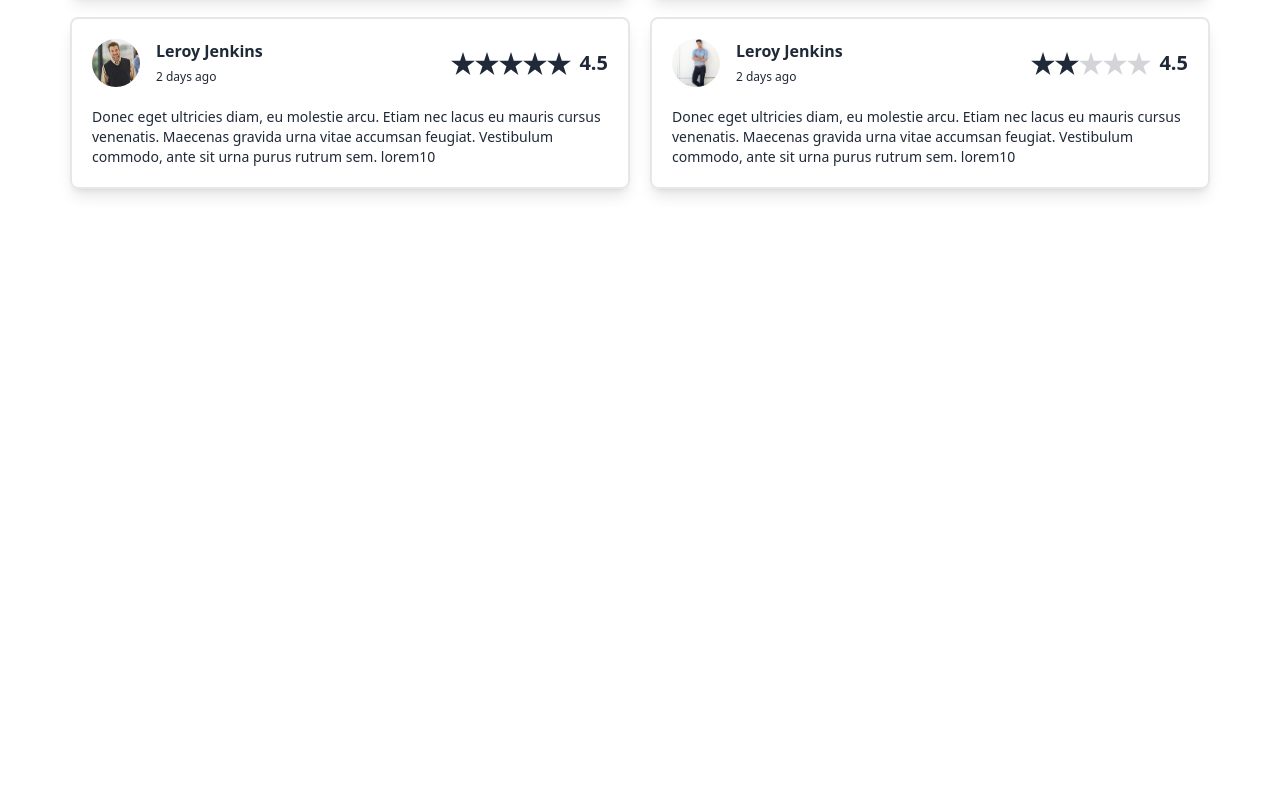
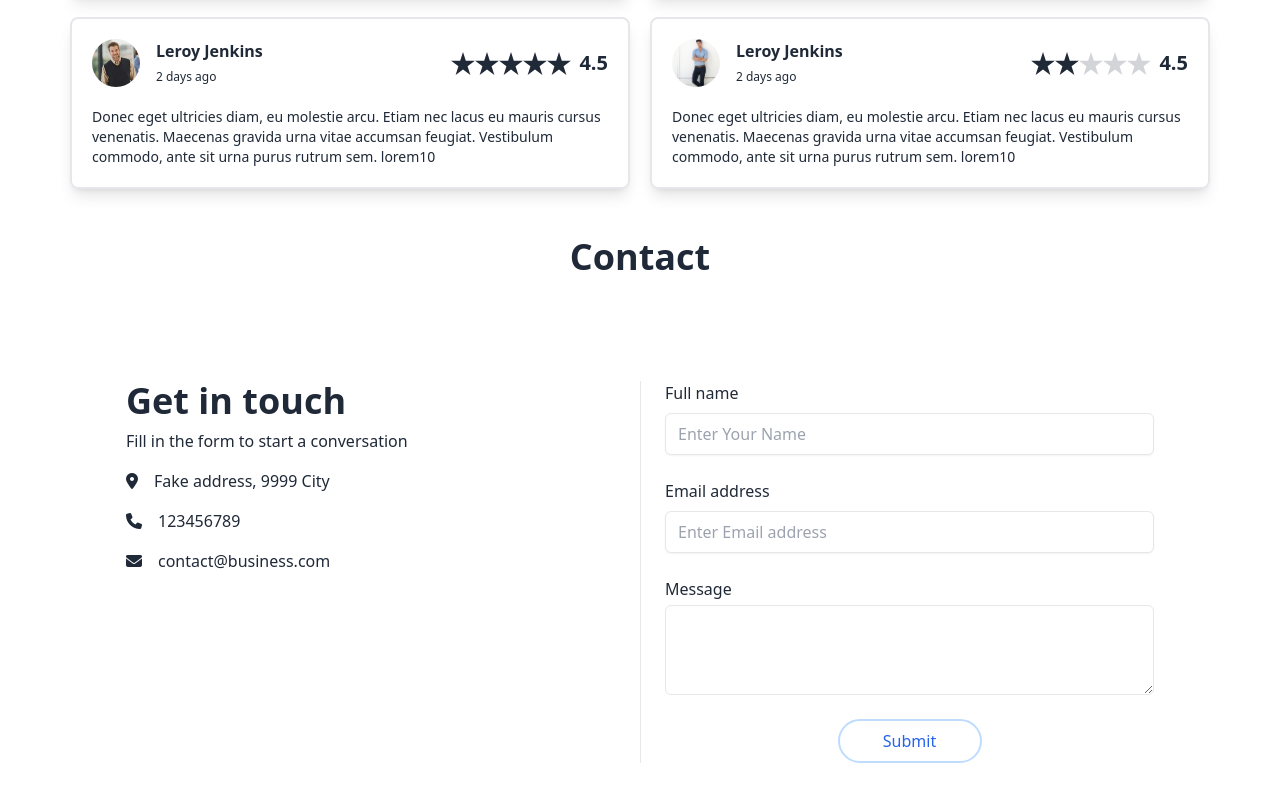
Before and after one commit to rezaulislam54/Architecture-Interior, a plain HTML site: page index.html in a window 1280 px wide. Shown: the part 6499-7286 px from the top of the page. Before the commit the page ends 6736 px from the top, so only its background shows below. Drawn offline with nearby package versions, Linux system fonts and the light colour scheme.

Commit message:
contact  section added

```diff
--- a/index.html
+++ b/index.html
@@ -672,8 +672,58 @@
                         <p>Donec eget ultricies diam, eu molestie arcu. Etiam nec lacus eu mauris cursus venenatis. Maecenas gravida urna vitae accumsan feugiat. Vestibulum commodo, ante sit urna purus rutrum sem. lorem10</p>
                     </div>
                 </div>
+        </div>
+    </section>
 
+
+
+    <!-- Contact Section -->
+
+    <section mt-10>
+
+        <div class="text-center">
+            <h1 class="text-4xl font-semibold">Contact</h1>
         </div>
+
+        <section class="py-6 dark:bg-gray-100 dark:text-gray-900 mt-20">
+	<div class="grid max-w-6xl grid-cols-1 px-6 mx-auto lg:px-8 md:grid-cols-2 md:divide-x">
+		<div class="py-6 md:py-0 md:px-6">
+			<h1 class="text-4xl font-bold">Get in touch</h1>
+			<p class="pt-2 pb-4">Fill in the form to start a conversation</p>
+			<div class="space-y-4">
+				<p class="flex items-center gap-4">
+					<i class="fa-solid fa-location-dot"></i>
+					<span>Fake address, 9999 City</span>
+				</p>
+				<p class="flex items-center gap-4">
+					<i class="fa-solid fa-phone"></i>
+					<span>123456789</span>
+				</p>
+				<p class="flex items-center gap-4">
+                    <i class="fa-solid fa-envelope"></i>
+					<span>contact@business.com</span>
+				</p>
+			</div>
+		</div>
+		<form novalidate="" class="flex flex-col py-6 space-y-6 md:py-0 md:px-6">
+			<label class="block">
+				<span class="">Full name</span>
+				<input type="text" placeholder="Enter Your Name" class="block mt-2 w-full rounded-md shadow-sm focus:outline-none  border py-2 px-3">
+			</label>
+			<label class="block">
+				<span class="mb-1">Email address</span>
+				<input type="email" placeholder="Enter Email address" class="block mt-2 w-full rounded-md shadow-sm focus:outline-none  border py-2 px-3">
+			</label>
+			<label class="block">
+				<span class="mb-1">Message</span>
+				<textarea rows="3" class="block mt-1 w-full rounded-md focus:outline-none  border py-2 px-3"></textarea>
+			</label>
+            <button class=" bg-white w-36 self-center border-2 border-blue-200 rounded-full text-blue-600 py-2 px-6 hover:bg-blue-500 hover:duration-700 hover:text-white">  Submit</button>
+
+		</form>
+	</div>
+</section>
+
     </section>
 </main>
 
```
